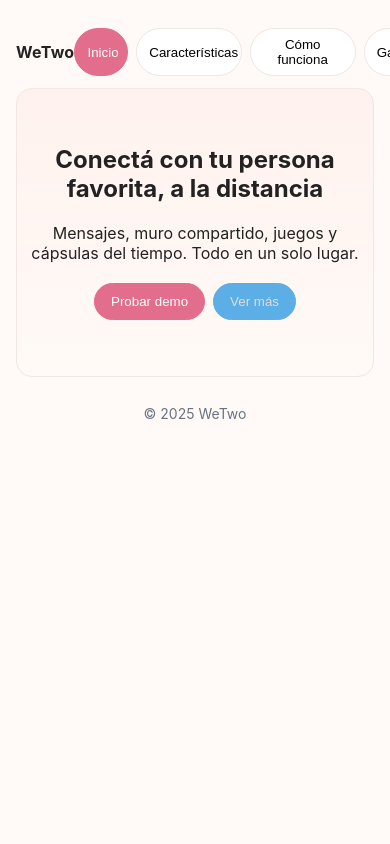
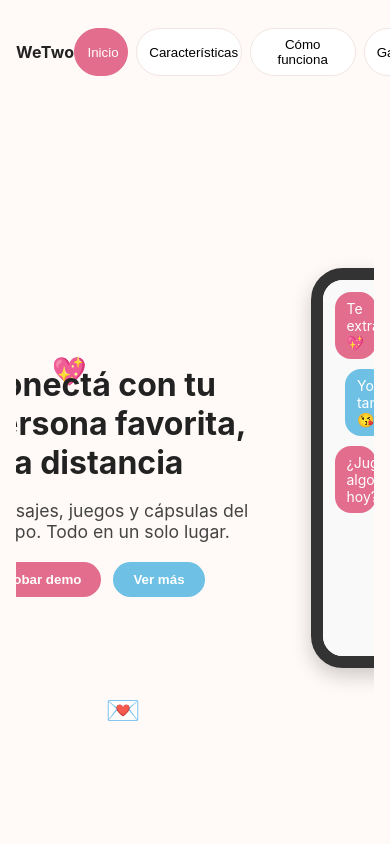
Before and after one commit to 00luchoc/WeTwo, a React (Vite) app in the folder WeTwo-Front/: page / in a window 390 px wide. Shown: the top 844 px of the page. Built offline with nearby package versions, Linux system fonts and the light colour scheme.

Commit message:
phoneMockup, floatingHearts, botoness probar demo y ver mas sin funcionar

```diff
--- a/WeTwo-Front/src/App.jsx
+++ b/WeTwo-Front/src/App.jsx
@@ -2,6 +2,7 @@ import React, { useState } from "react";
 import "./styles.css";
 import Gallery from "./components/Gallery";
 import Opinions from "./components/Opinions";
+import Hero from "./components/Hero";
 
 const SECTIONS = {
   hero: "Inicio",
@@ -32,27 +33,9 @@ export default function App() {
         </nav>
       </header>
 
-      {section === "hero" && (
-        <section className="hero">
-          <h1>Conectá con tu persona favorita, a la distancia</h1>
-          <p>
-            Mensajes, muro compartido, juegos y cápsulas del tiempo. Todo en un
-            solo lugar.
-          </p>
-          <div style={{ marginTop: "20px" }}>
-            <button className="primaryBtn" onClick={() => setSection("cta")}>
-              Probar demo
-            </button>
-            <button
-              className="altBtn"
-              style={{ marginLeft: "8px" }}
-              onClick={() => setSection("features")}
-            >
-              Ver más
-            </button>
-          </div>
-        </section>
-      )}
+      {section === "hero" && <Hero />}
+      {section === "hero" && <Hero setSection={setSection} />}
+
 
       {section === "features" && (
         <section className="features">
@@ -93,9 +76,7 @@ export default function App() {
       )}
 
       {section === "gallery" && <Gallery />}
-
       {section === "testimonials" && <Opinions />}
-
       {section === "cta" && (
         <section className="cta">
           <h2>Sumate a la beta</h2>
--- /dev/null
+++ b/WeTwo-Front/src/components/FloatingHearts.jsx
@@ -0,0 +1,30 @@
+import { motion } from "framer-motion";
+import "../styles/floating.css";
+
+const FloatingHearts = () => {
+  const hearts = ["💖", "💌", "🎶", "📸", "🎁"];
+
+  return (
+    <div className="floating-container">
+      {hearts.map((icon, i) => (
+        <motion.div
+          key={i}
+          className="floating-item"
+          style={{ left: `${10 + i * 15}%` }}
+          initial={{ y: "100vh", opacity: 0 }}
+          animate={{ y: ["100vh", "-10vh"], opacity: [0.3, 1, 0] }}
+          transition={{
+            duration: 10 + i * 2,
+            repeat: Infinity,
+            delay: i * 1.5,
+            ease: "easeInOut",
+          }}
+        >
+          {icon}
+        </motion.div>
+      ))}
+    </div>
+  );
+};
+
+export default FloatingHearts;
--- /dev/null
+++ b/WeTwo-Front/src/components/Hero.jsx
@@ -0,0 +1,24 @@
+import FloatingHearts from "./FloatingHearts";
+import PhoneMockup from "./PhoneMockup";
+import "../styles/hero.css";
+
+const Hero = () => {
+  return (
+    <section className="hero-section">
+      <FloatingHearts />
+      <div className="hero-content">
+        <div className="hero-text">
+          <h1>Conectá con tu persona favorita, a la distancia</h1>
+          <p>Mensajes, juegos y cápsulas del tiempo. Todo en un solo lugar.</p>
+          <div className="hero-buttons">
+            <button className="btn-primary">Probar demo</button>
+            <button className="btn-secondary">Ver más</button>
+          </div>
+        </div>
+        <PhoneMockup />
+      </div>
+    </section>
+  );
+};
+
+export default Hero;
--- /dev/null
+++ b/WeTwo-Front/src/components/PhoneMockup.jsx
@@ -0,0 +1,30 @@
+import { motion } from "framer-motion";
+import "../styles/hero.css";
+
+const PhoneMockup = () => {
+  const messages = [
+    { text: "Te extraño 💖", side: "left" },
+    { text: "Yo también 😘", side: "right" },
+    { text: "¿Jugamos algo hoy?", side: "left" },
+  ];
+
+  return (
+    <div className="phone">
+      <div className="phone-screen">
+        {messages.map((msg, i) => (
+          <motion.div
+            key={i}
+            className={`bubble ${msg.side}`}
+            initial={{ opacity: 0, y: 20 }}
+            animate={{ opacity: 1, y: 0 }}
+            transition={{ delay: i * 1.5 }}
+          >
+            {msg.text}
+          </motion.div>
+        ))}
+      </div>
+    </div>
+  );
+};
+
+export default PhoneMockup;
--- /dev/null
+++ b/WeTwo-Front/src/styles/floating.css
@@ -0,0 +1,13 @@
+.floating-container {
+  position: absolute;
+  inset: 0;
+  overflow: hidden;
+  pointer-events: none;
+  z-index: 0;
+}
+
+.floating-item {
+  position: absolute;
+  font-size: 28px;
+  opacity: 0.7;
+}
--- /dev/null
+++ b/WeTwo-Front/src/styles/hero.css
@@ -0,0 +1,99 @@
+.phone {
+  width: 220px;
+  height: 400px;
+  border: 12px solid #333;
+  border-radius: 32px;
+  background: #fff;
+  position: relative;
+  box-shadow: 0 8px 20px rgba(0,0,0,0.2);
+  overflow: hidden;
+  z-index: 1;
+}
+
+.phone-screen {
+  padding: 12px;
+  display: flex;
+  flex-direction: column;
+  gap: 10px;
+  height: 100%;
+  background: #f9f9f9;
+}
+
+.bubble {
+  padding: 8px 12px;
+  border-radius: 16px;
+  max-width: 80%;
+  font-size: 14px;
+  animation: fadeInUp 0.5s ease;
+}
+
+.bubble.left {
+  background: #e26d8c;
+  color: white;
+  align-self: flex-start;
+}
+
+.bubble.right {
+  background: #6ec1e4;
+  color: white;
+  align-self: flex-end;
+}
+.hero-section {
+  position: relative;
+  min-height: 90vh;
+  display: flex;
+  align-items: center;
+  justify-content: center;
+  background: #fffaf7;
+  overflow: hidden;
+}
+
+.hero-content {
+  display: flex;
+  gap: 50px;
+  align-items: center;
+  z-index: 1;
+}
+
+.hero-text {
+  max-width: 500px;
+  text-align: left;
+}
+
+.hero-text h1 {
+  font-size: 2rem;
+  font-weight: bold;
+  margin-bottom: 16px;
+  color: #222;
+}
+
+.hero-text p {
+  font-size: 1.1rem;
+  margin-bottom: 20px;
+  color: #444;
+}
+
+.hero-buttons {
+  display: flex;
+  gap: 12px;
+}
+
+.btn-primary {
+  background: #e26d8c;
+  color: white;
+  padding: 10px 20px;
+  border-radius: 20px;
+  border: none;
+  cursor: pointer;
+  font-weight: bold;
+}
+
+.btn-secondary {
+  background: #6ec1e4;
+  color: white;
+  padding: 10px 20px;
+  border-radius: 20px;
+  border: none;
+  cursor: pointer;
+  font-weight: bold;
+}
```
